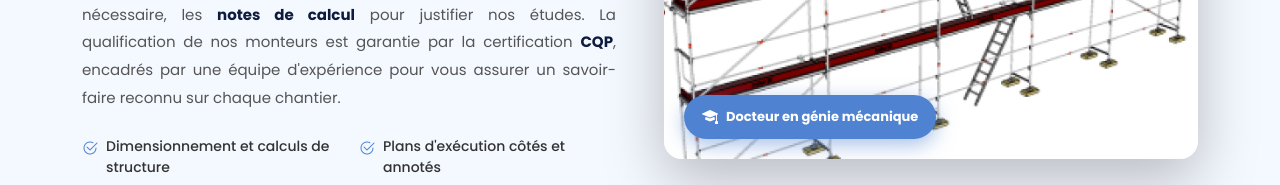
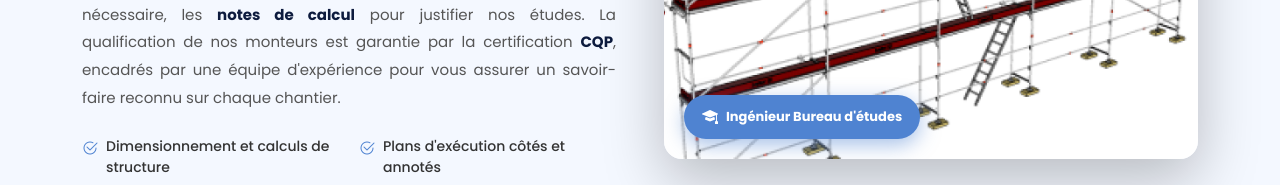
Before and after one commit to OKRAIEM/ECHA_Services, a plain HTML site: page services.html in a window 1280 px wide. Shown: the part 3962-4147 px from the top of the page. Drawn offline with Linux system fonts and the light colour scheme.

```diff
--- a/services.html
+++ b/services.html
@@ -289,8 +289,7 @@
                     <div class="col-lg-6 col-12 order-lg-2 reveal-right">
                         <div class="srv-img-wrap">
                             <img src="ImagesPNS/conception.png" alt="Conception plans bureau étude" class="srv-img" />
-                            <div class="srv-img-badge"><i class="bi-mortarboard-fill"></i><span>Docteur en génie
-                                    mécanique</span></div>
+                            <div class="srv-img-badge"><i class="bi-mortarboard-fill"></i><span>Ingénieur Bureau d'études</span></div>
                         </div>
                     </div>
                     <div class="col-lg-6 col-12 order-lg-1 reveal-left">
```
Also changed, not shown: 1 other file.
